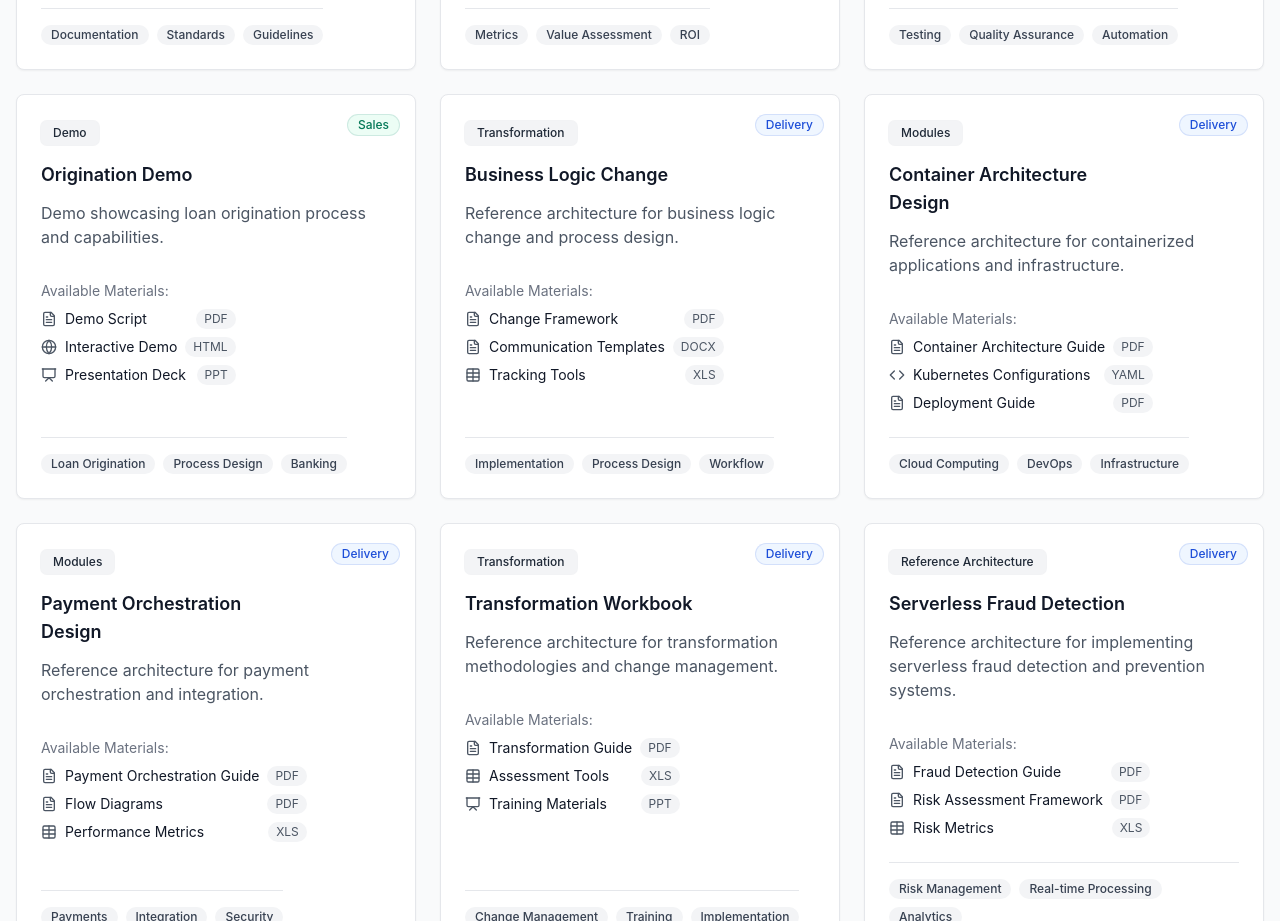
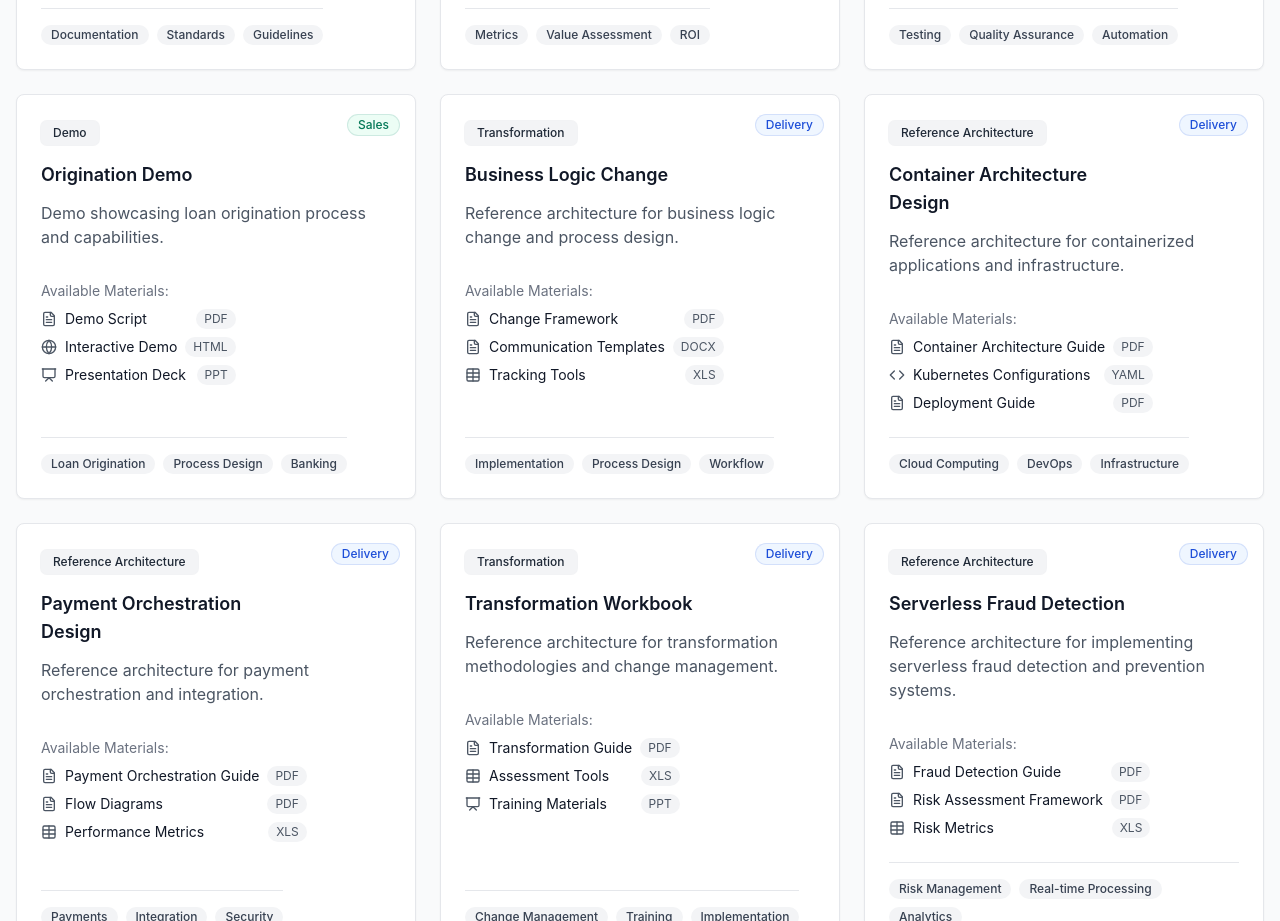
Before and after one commit to LouisBannah/escobar, a React (Vite) app: page / in a window 1280 px wide. Shown: the part 1320-2241 px from the top of the page. Built offline with nearby package versions, Linux system fonts and the light colour scheme.

Commit message:
fix: move Container Architecture and Payment Orchestration back to Reference Architecture category

```diff
--- a/src/data/toolkitItems.ts
+++ b/src/data/toolkitItems.ts
@@ -691,7 +691,7 @@ Architectural Components:
   {
     id: 'container-architecture',
     theme: 'Delivery',
-    category: 'Modules',
+    category: 'Reference Architecture',
     shortTitle: 'Container Architecture Design',
     shortDescription: 'Reference architecture for containerized applications and infrastructure.',
     availableTags: ['Cloud Computing', 'DevOps', 'Infrastructure'],
@@ -759,7 +759,7 @@ Architectural Components:
   {
     id: 'payment-orchestration',
     theme: 'Delivery',
-    category: 'Modules',
+    category: 'Reference Architecture',
     shortTitle: 'Payment Orchestration Design',
     shortDescription: 'Reference architecture for payment orchestration and integration.',
     availableTags: ['Payments', 'Integration', 'Security'],
```
